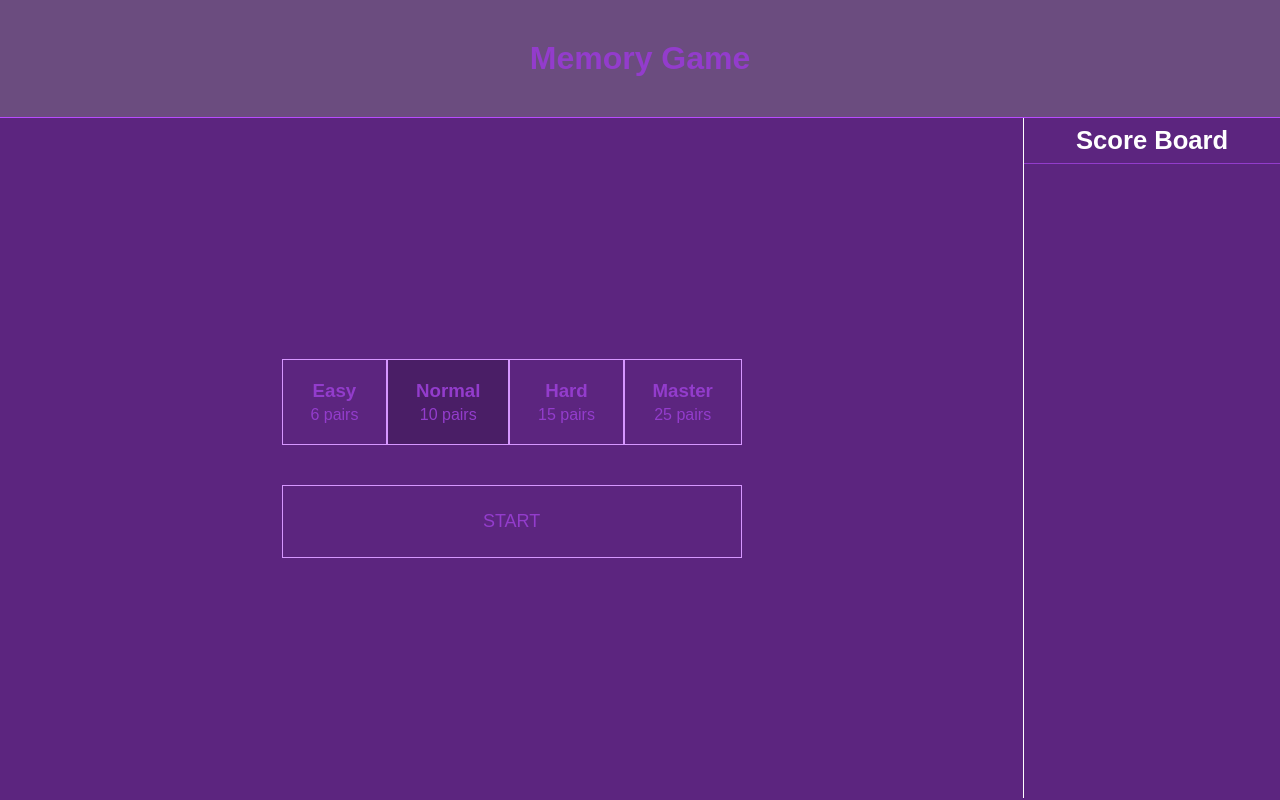
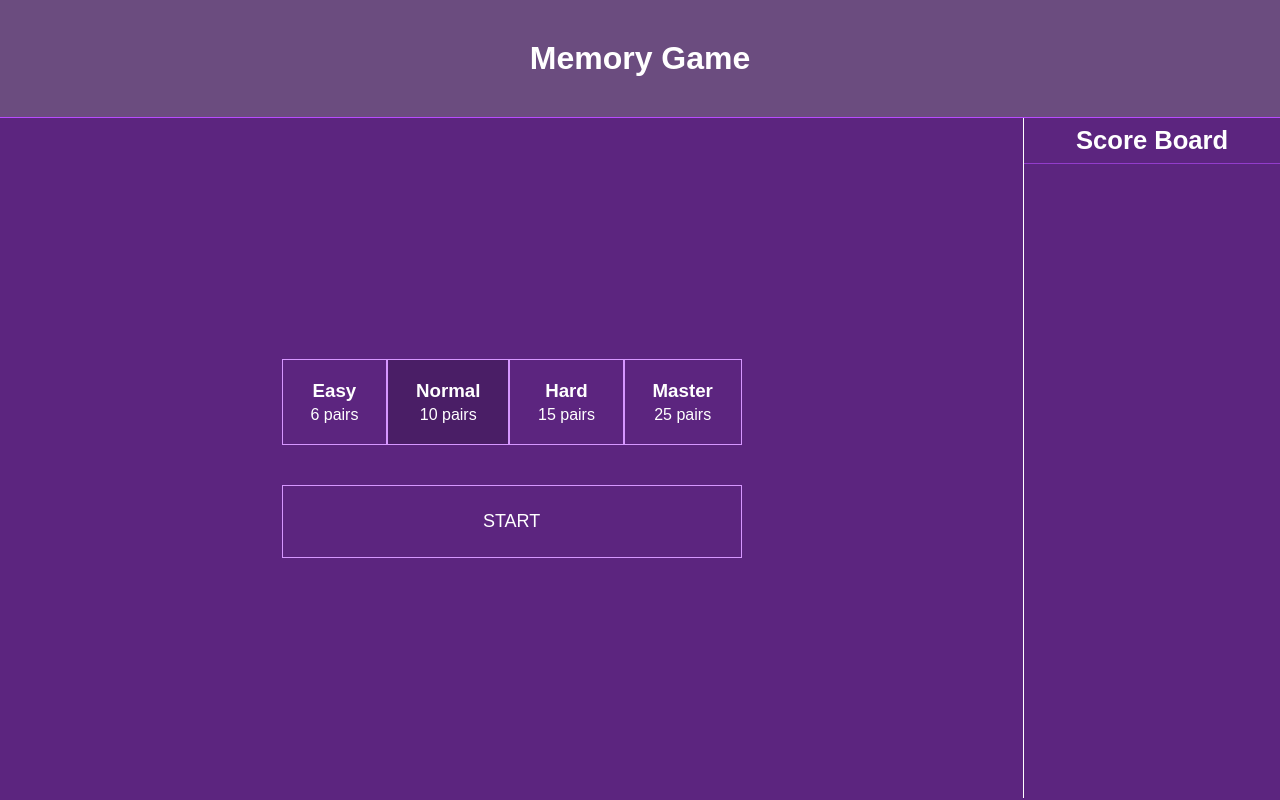
Before and after one commit to GersonSalvador/memory-card-game-reactjs, a React (Create React App) app: page / in a window 1280 px wide. Built offline with nearby package versions, Linux system fonts and the light colour scheme.

Commit message:
fix: set main color-text

```diff
--- a/src/components/Counter/styles.ts
+++ b/src/components/Counter/styles.ts
@@ -16,7 +16,7 @@ export const Li = styled.li`
   flex-direction: column;
   padding: 20px;
   flex-grow: 1;
-  color: var(--main-5);
+  color: var(--main-text);
   border: 1px solid var(--main-2);
   transition: all 0.8s ease-in;
 
@@ -30,7 +30,7 @@ export const Button = styled.button`
   border: none;
   outline: none;
   background: none;
-  color: var(--main-5);
+  color: var(--main-text);
   text-transform: uppercase;
   font-size: large;
   cursor: pointer;
--- a/src/components/Header/styles.ts
+++ b/src/components/Header/styles.ts
@@ -3,6 +3,6 @@ import styled from 'styled-components';
 export const Container = styled.div`
   padding: 40px;
   background-color: var(--main-4);
-  color: var(--main-5);
+  color: var(--main-text);
   border-bottom: 1px solid var(--main-3);
 `;
--- a/src/components/Levels/Level/styles.ts
+++ b/src/components/Levels/Level/styles.ts
@@ -13,7 +13,7 @@ export const Container = styled.li<liProps>`
   flex-direction: column;
   padding: 20px;
   flex-grow: 1;
-  color: var(--main-5);
+  color: var(--main-text);
   border: 1px solid var(--main-2);
   transition: all 0.8s ease-in;
   display: block;
--- a/src/components/MessageDisplay/styles.ts
+++ b/src/components/MessageDisplay/styles.ts
@@ -16,5 +16,5 @@ export const Title = styled.h1<H1Props>`
 export const Message = styled.h3`
   font-size: 1.17em;
   font-weight: 400;
-  color: var(--main-5);
+  color: var(--main-text);
 `;
```
